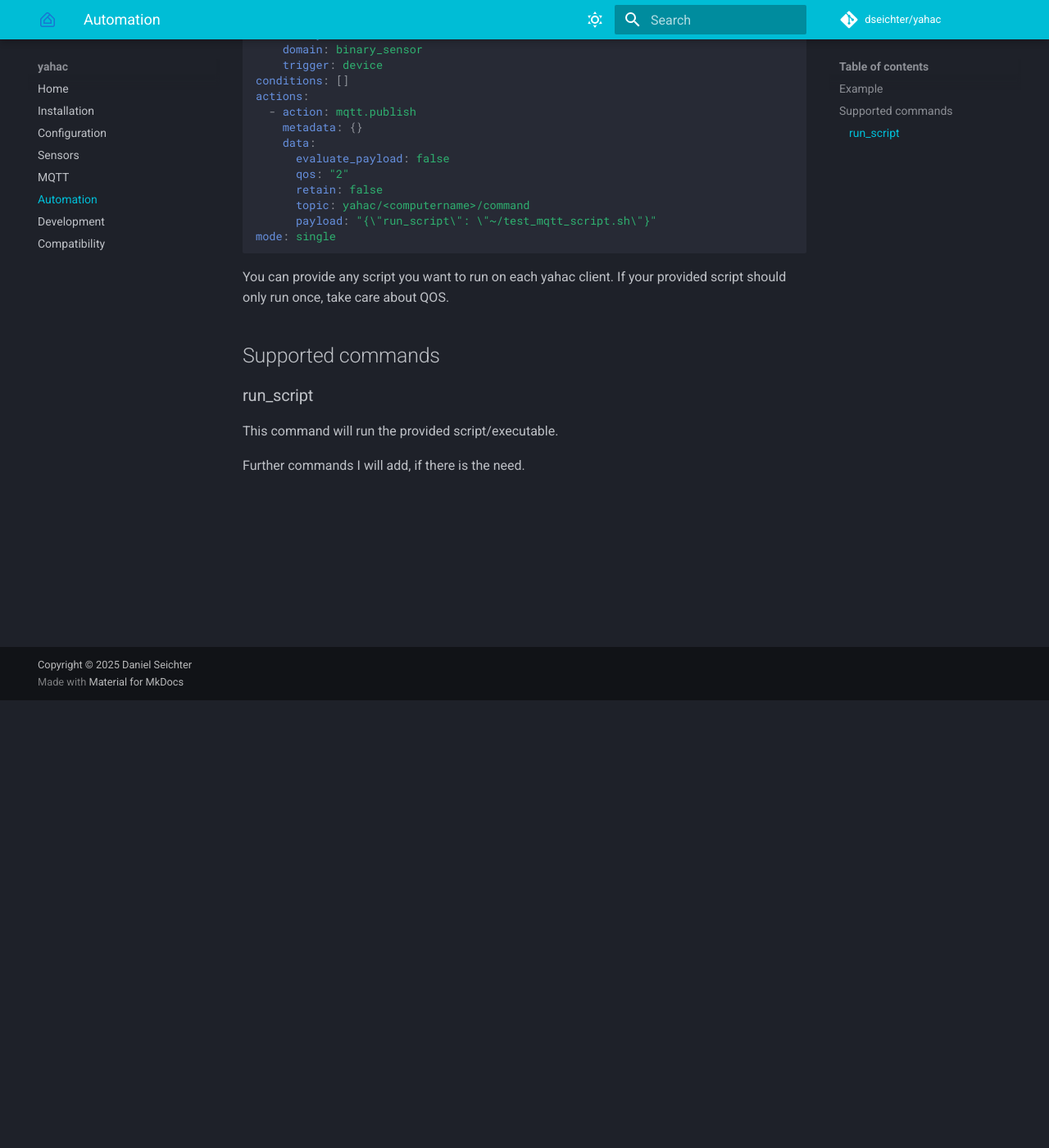
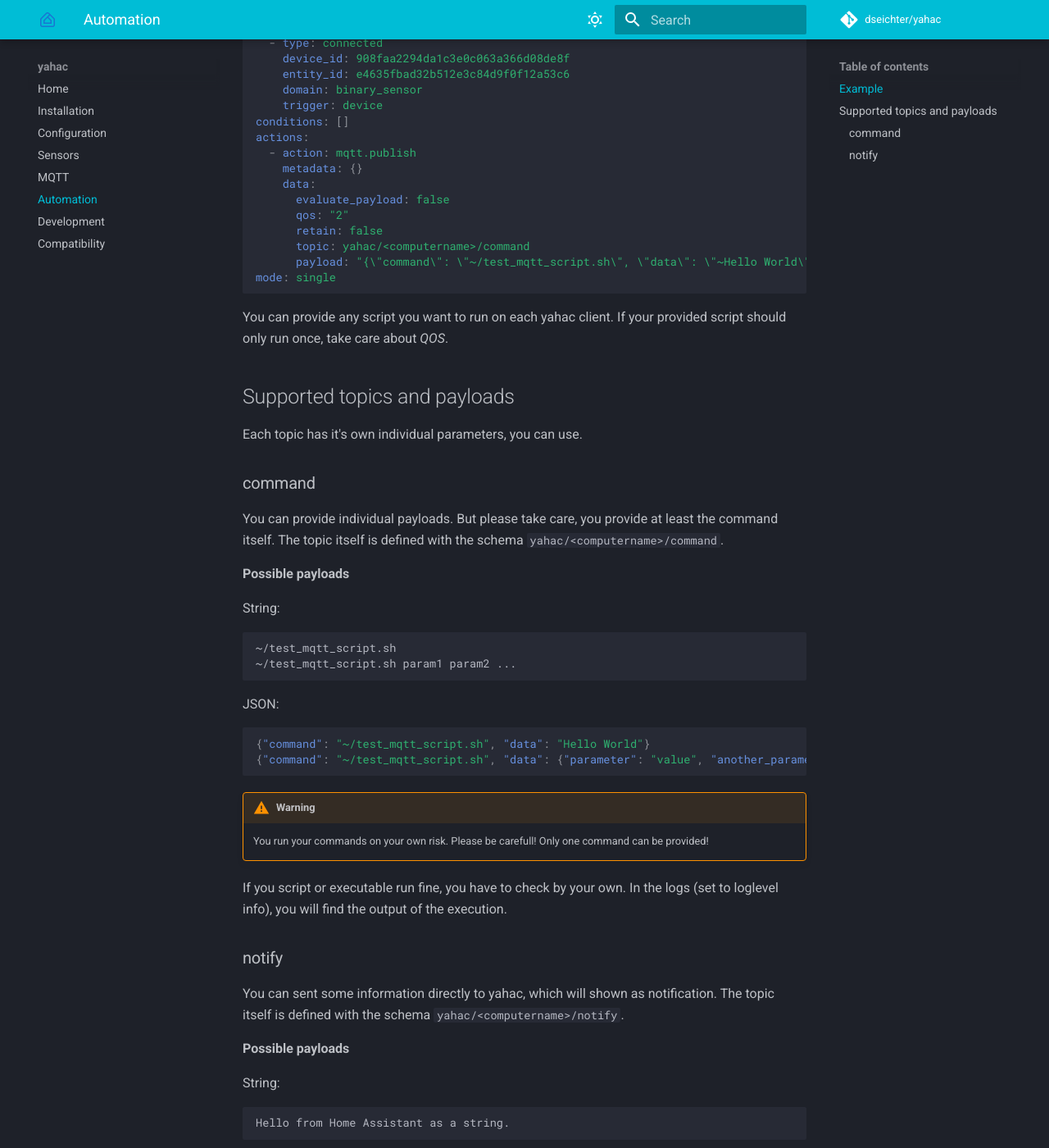
Before and after one commit to dseichter/yahac, an MkDocs documentation site: the page built from docs/docs/automation.md, in a window 1280 px wide and 1400 px high, scrolled down 546 px. Shown: the whole window at 82% size. Built offline with MkDocs 1.6.1 and Material for MkDocs 9.7.7, drawn with Linux system fonts in a browser that asks for light colours; comment, search, counter and statistics services are not loaded; some of the changed text lies outside the part shown.

Commit message:
#51 Add new command 'notify'; update docu

````diff
--- a/docs/docs/automation.md
+++ b/docs/docs/automation.md
@@ -2,9 +2,12 @@
 
 Each yahac client can be integrated into the Homa Assistants' Automation.
 
-If you have enabled MQTT, yahac automatically subscribes to the topic `yahac/<computername>/command`.
+If you have enabled MQTT, yahac automatically subscribes to the following topic:
 
-Replace the computername with your yahac client and adjust your payload.
+* `yahac/<computername>/command`
+* `yahac/<computername>/notify`
+
+Replace the computername with your yahac client and adjust your payload, see below.
 
 ## Example
 
@@ -28,16 +31,58 @@
       qos: "2"
       retain: false
       topic: yahac/<computername>/command
-      payload: "{\"run_script\": \"~/test_mqtt_script.sh\"}"
+      payload: "{\"command\": \"~/test_mqtt_script.sh\", \"data\": \"~Hello World\"}"
 mode: single
 ```
 
-You can provide any script you want to run on each yahac client. If your provided script should only run once, take care about QOS.
+You can provide any script you want to run on each yahac client. If your provided script should only run once, take care about *QOS*.
 
-## Supported commands
+## Supported topics and payloads
 
-### run_script
+Each topic has it's own individual parameters, you can use.
 
-This command will run the provided script/executable.
+### command
 
-Further commands I will add, if there is the need.
+You can provide individual payloads. But please take care, you provide at least the command itself.
+The topic itself is defined with the schema `yahac/<computername>/command`.
+
+**Possible payloads**
+
+String:
+```bash
+~/test_mqtt_script.sh
+~/test_mqtt_script.sh param1 param2 ...
+```
+
+JSON:
+```JSON
+{"command": "~/test_mqtt_script.sh", "data": "Hello World"}
+{"command": "~/test_mqtt_script.sh", "data": {"parameter": "value", "another_parameter": "value", ...}}
+```
+
+!!! warning
+    You run your commands on your own risk. Please be carefull! Only one command can be provided!
+
+If you script or executable run fine, you have to check by your own. In the logs (set to loglevel info), you will find the output of the execution.
+
+### notify
+
+You can sent some information directly to yahac, which will shown as notification.
+The topic itself is defined with the schema `yahac/<computername>/notify`.
+
+**Possible payloads**
+
+String:
+
+```bash
+Hello from Home Assistant as a string.
+```
+
+JSON:
+
+```JSON
+{"message": "Hello World"}
+{"message": {"parameter": "value", "another_parameter": "value", ...}}
+```
+
+Providing an object instead of a string as value, it will be formated as JSON within the message.
````
Also changed, not shown: docs/docs/mqtt.md (+2 -2 lines), 1 other file.
